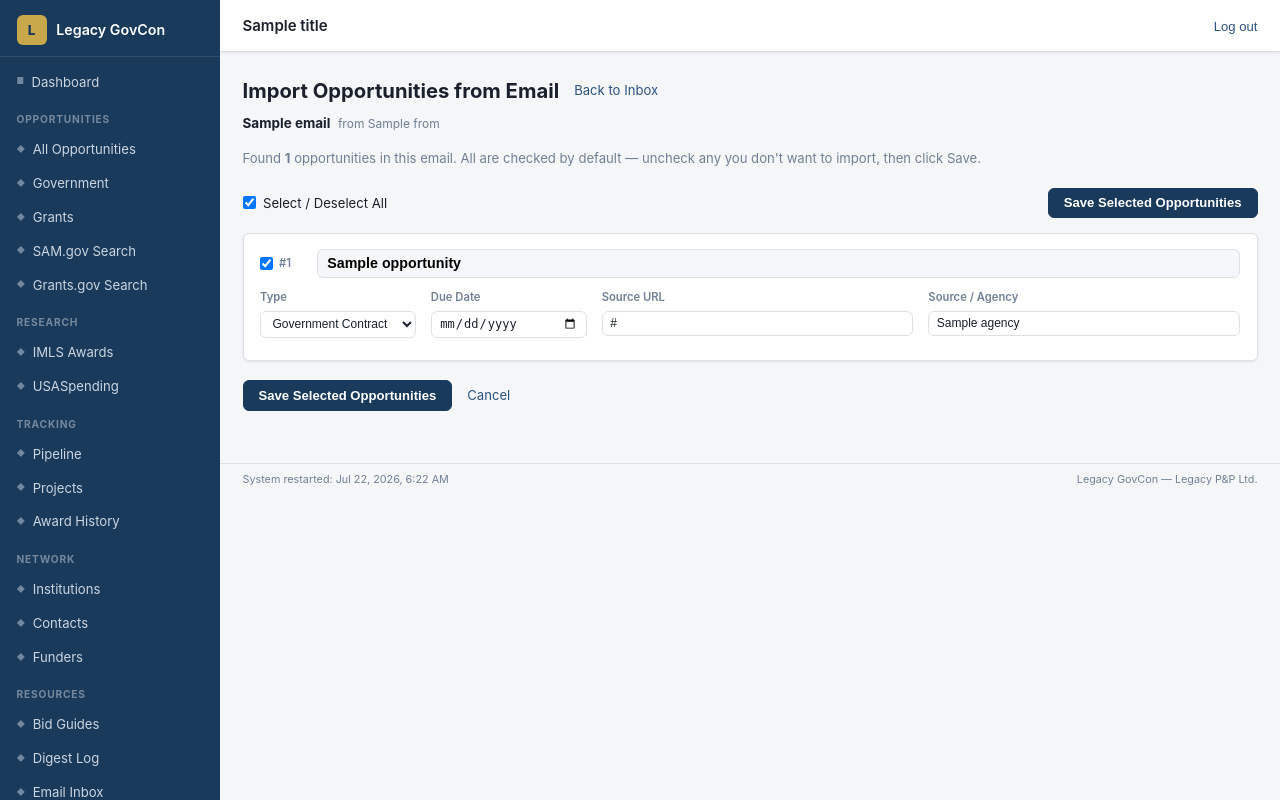
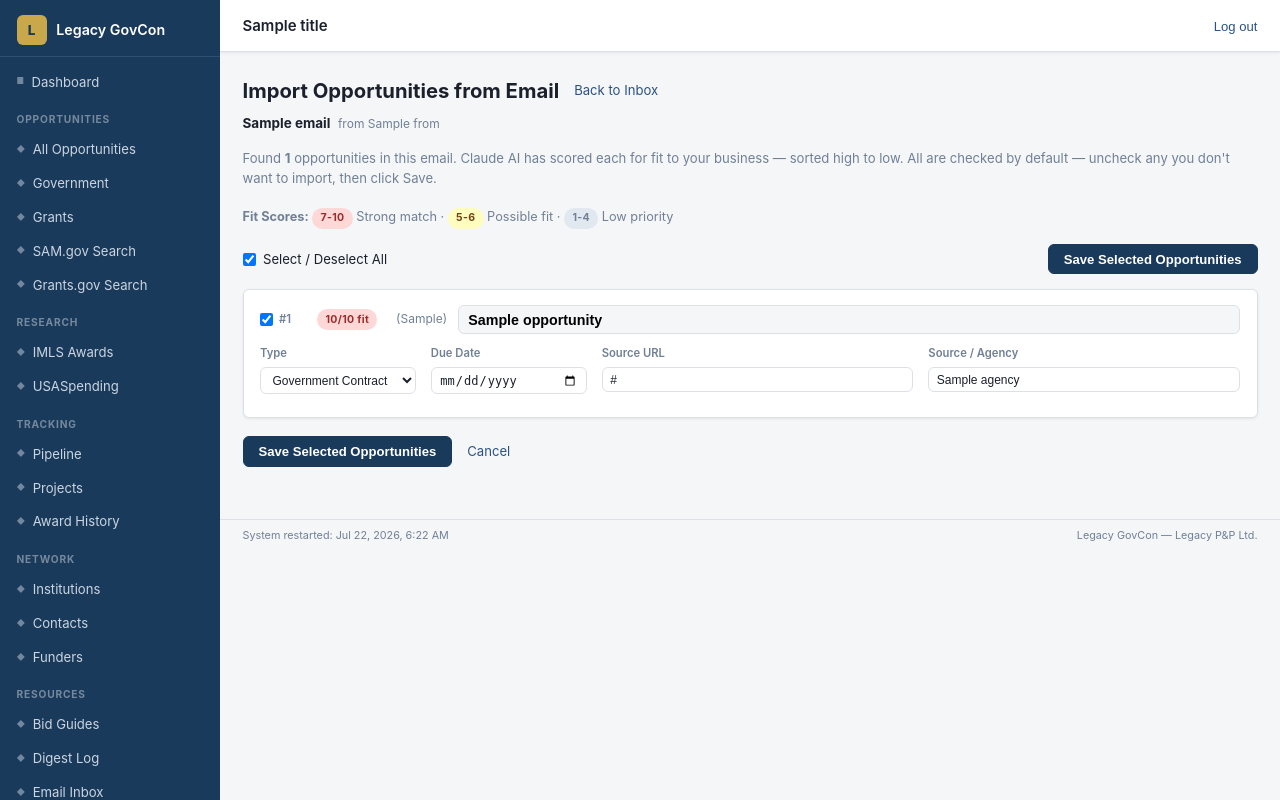
Before and after one commit to aishaladon/legacy, a Node server app: template views/email_inbox/parse.ejs in a window 1280 px wide. Run offline with Node 20, Linux system fonts and the light colour scheme; the template is opened without the code that fills it: most values are stand-ins (such as "Sample title", 1, 10 or a date in 2020); some libraries are stand-ins or nearby versions.

Commit message:
Add Claude AI scoring to incoming email digest opportunities
- Email digest parser now evaluates each opportunity with Claude
- Opportunities auto-sorted high-to-low by fit score (1-10)
- Display fit score badge + brief reasoning on each opportunity
- Color-coded: high (7-10) red, medium (5-6) yellow, low (1-4) gray
- Graceful fallback if API key not set (shows opportunities unscored)
- User sees high-scoring opportunities first, can uncheck low-priority ones before importing

Cost: ~0.003-0.005 cents per 32-opportunity digest email

Co-Authored-By: Claude Haiku 4.5 <noreply@anthropic.com>
Claude-Session: https://claude.ai/code/session_01QbWJvGbQohLh1VjLasjUaz

```diff
--- a/views/email_inbox/parse.ejs
+++ b/views/email_inbox/parse.ejs
@@ -15,8 +15,14 @@
   </div>
 <% } else { %>
   <p class="page-desc">
-    Found <strong><%= opportunities.length %></strong> opportunities in this email. All are checked by default — uncheck any you don't want to import, then click Save.
+    Found <strong><%= opportunities.length %></strong> opportunities in this email. Claude AI has scored each for fit to your business — sorted high to low. All are checked by default — uncheck any you don't want to import, then click Save.
   </p>
+  <div style="font-size:.85rem;color:var(--text-muted);margin-bottom:1rem;">
+    <strong>Fit Scores:</strong>
+    <span class="badge badge--high">7-10</span> Strong match ·
+    <span class="badge badge--medium">5-6</span> Possible fit ·
+    <span class="badge badge--low">1-4</span> Low priority
+  </div>
 
   <form action="/email-inbox/<%= email.uid %>/parse-save" method="POST">
     <div class="parse-toolbar">
@@ -30,7 +36,7 @@
 
     <div class="parse-list">
       <% opportunities.forEach(function(opp, i) { %>
-        <div class="parse-card" id="parse-card-<%= i %>">
+        <div class="parse-card" id="parse-card-<%= i %>" data-score="<%= opp.fit_score || 0 %>">
           <div class="parse-card-header">
             <label class="parse-checkbox-label">
               <input type="checkbox" name="opps[<%= i %>][selected]" value="1"
@@ -38,6 +44,14 @@
                      onchange="document.getElementById('parse-card-<%= i %>').classList.toggle('parse-card--unchecked', !this.checked)">
               <span class="parse-num">#<%= i + 1 %></span>
             </label>
+            <% if (opp.fit_score !== null) { %>
+              <span class="fit-score badge badge--<%= opp.fit_score >= 7 ? 'high' : opp.fit_score >= 5 ? 'medium' : 'low' %>" title="Claude AI fit score">
+                <%= opp.fit_score %>/10 fit
+              </span>
+              <% if (opp.fit_reasoning) { %>
+                <span class="fit-reasoning" style="font-size:.8rem;color:var(--text-muted);margin-left:.5rem;">(<%= opp.fit_reasoning %>)</span>
+              <% } %>
+            <% } %>
             <input type="text" name="opps[<%= i %>][title]" value="<%= opp.title %>"
                    class="parse-title-input" placeholder="Opportunity title">
           </div>
```
Also changed, not shown: routes/email_inbox.js (+62 -1 lines).
